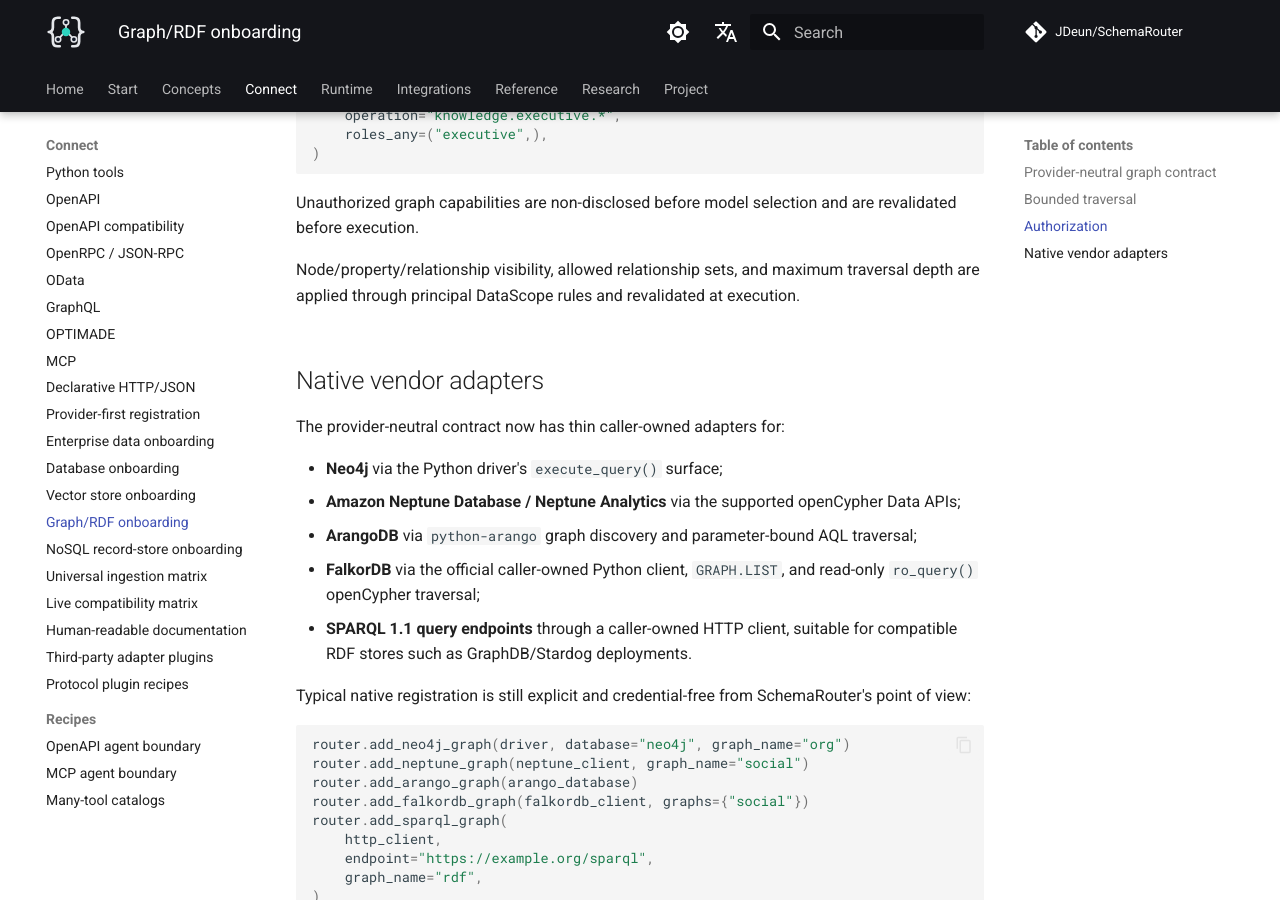
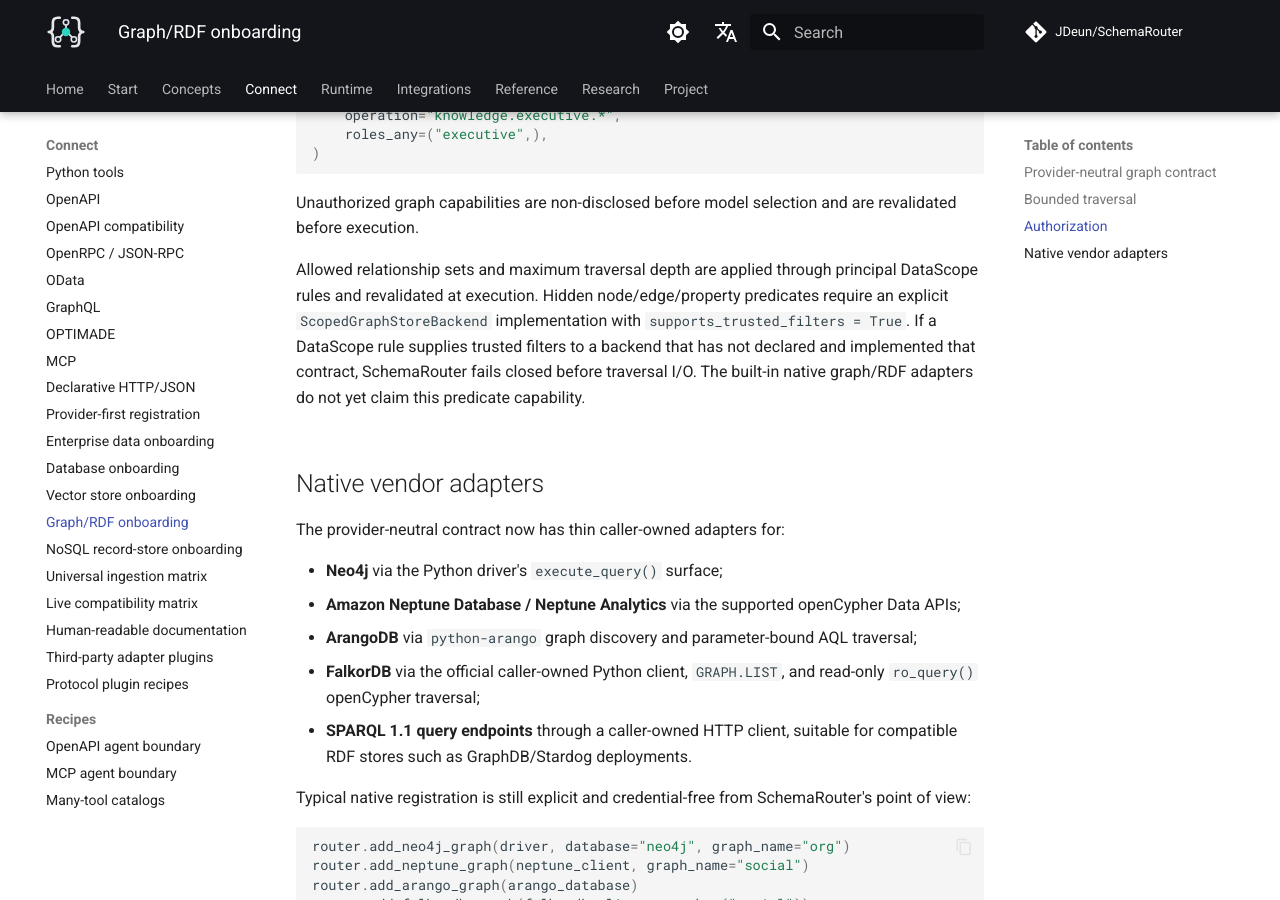
Before and after one commit to JDeun/SchemaRouter, an MkDocs documentation site: the page built from docs/guides/graph-store-onboarding.md, in a window 1280 px wide and 900 px high, scrolled down 1641 px. Built offline with MkDocs 1.6.1 and Material for MkDocs 9.7.7, drawn with Linux system fonts in a browser that asks for light colours; comment, search, counter and statistics services are not loaded.

Commit message:
docs(graph): document trusted-filter fail-closed contract

```diff
--- a/docs/guides/graph-store-onboarding.md
+++ b/docs/guides/graph-store-onboarding.md
@@ -71,8 +71,12 @@
 Unauthorized graph capabilities are non-disclosed before model selection and are revalidated before
 execution.
 
-Node/property/relationship visibility, allowed relationship sets, and maximum traversal depth are
-applied through principal DataScope rules and revalidated at execution.
+Allowed relationship sets and maximum traversal depth are applied through principal DataScope
+rules and revalidated at execution. Hidden node/edge/property predicates require an explicit
+`ScopedGraphStoreBackend` implementation with `supports_trusted_filters = True`. If a DataScope
+rule supplies trusted filters to a backend that has not declared and implemented that contract,
+SchemaRouter fails closed before traversal I/O. The built-in native graph/RDF adapters do not yet
+claim this predicate capability.
 
 ## Native vendor adapters
 
```
